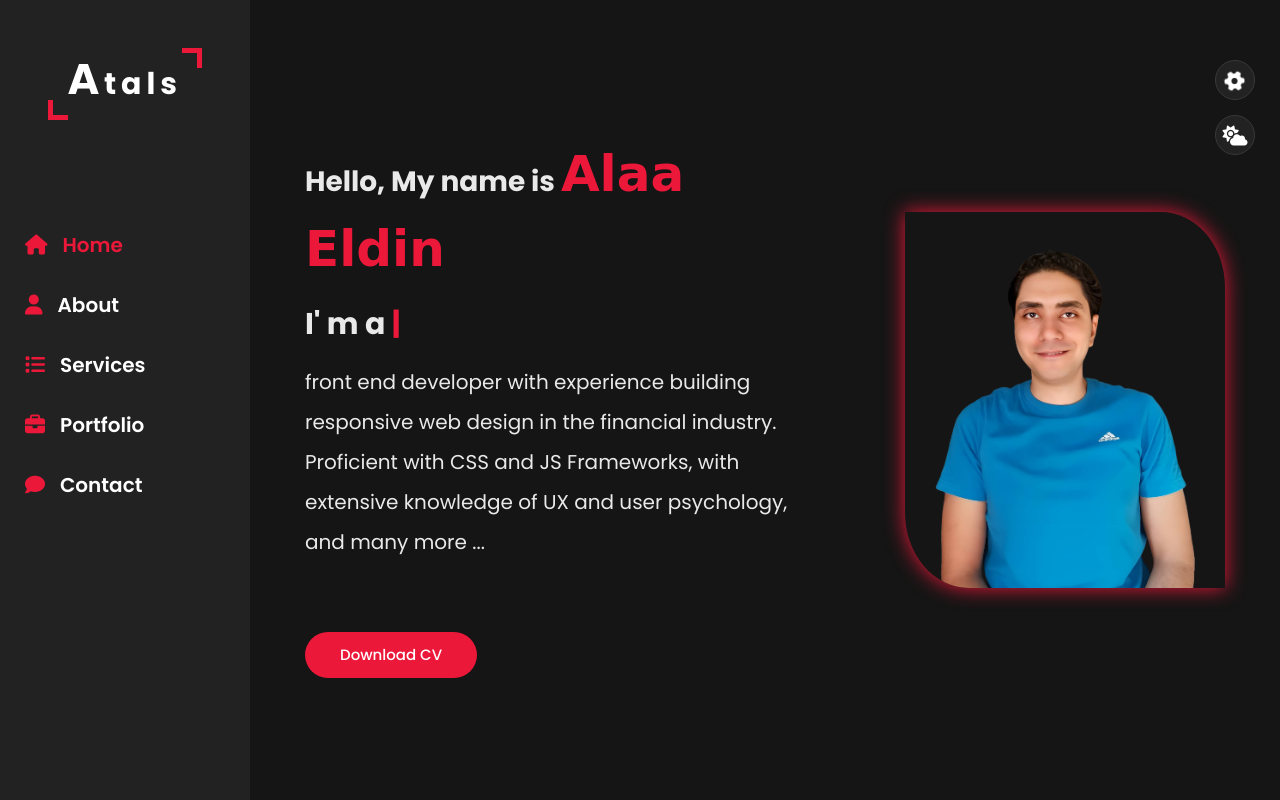
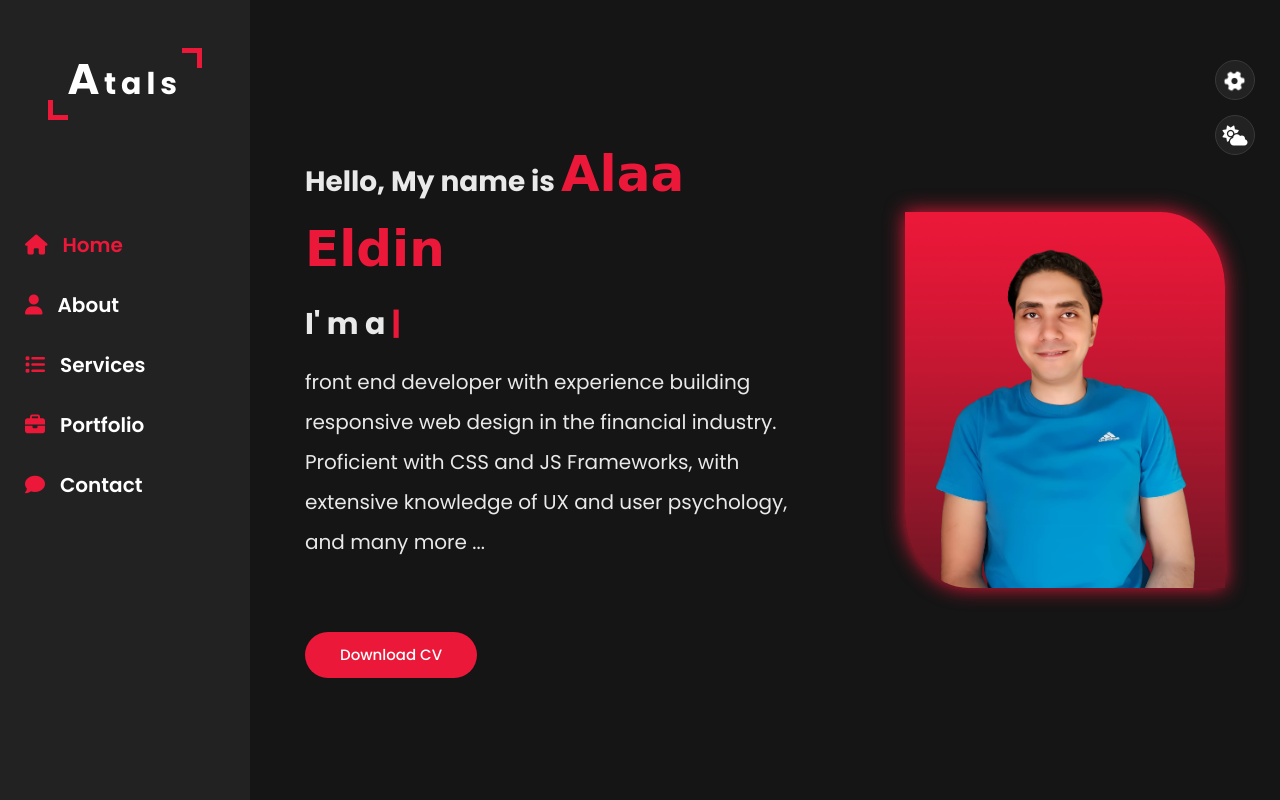
Before and after one commit to AlaaEldinTarek/Portfolio, a plain HTML site: page index.html in a window 1280 px wide. Drawn offline with nearby package versions, Linux system fonts and the light colour scheme; a web font is replaced by a local one.

Commit message:
Update color-1.css

```diff
--- a/CSS/skins/color-1.css
+++ b/CSS/skins/color-1.css
@@ -4,5 +4,5 @@
 
 .home .home-img img {
 
-  background: url("Imgs/11111.png");
+  background: url("/Imgs/11111.png");
 }
```
